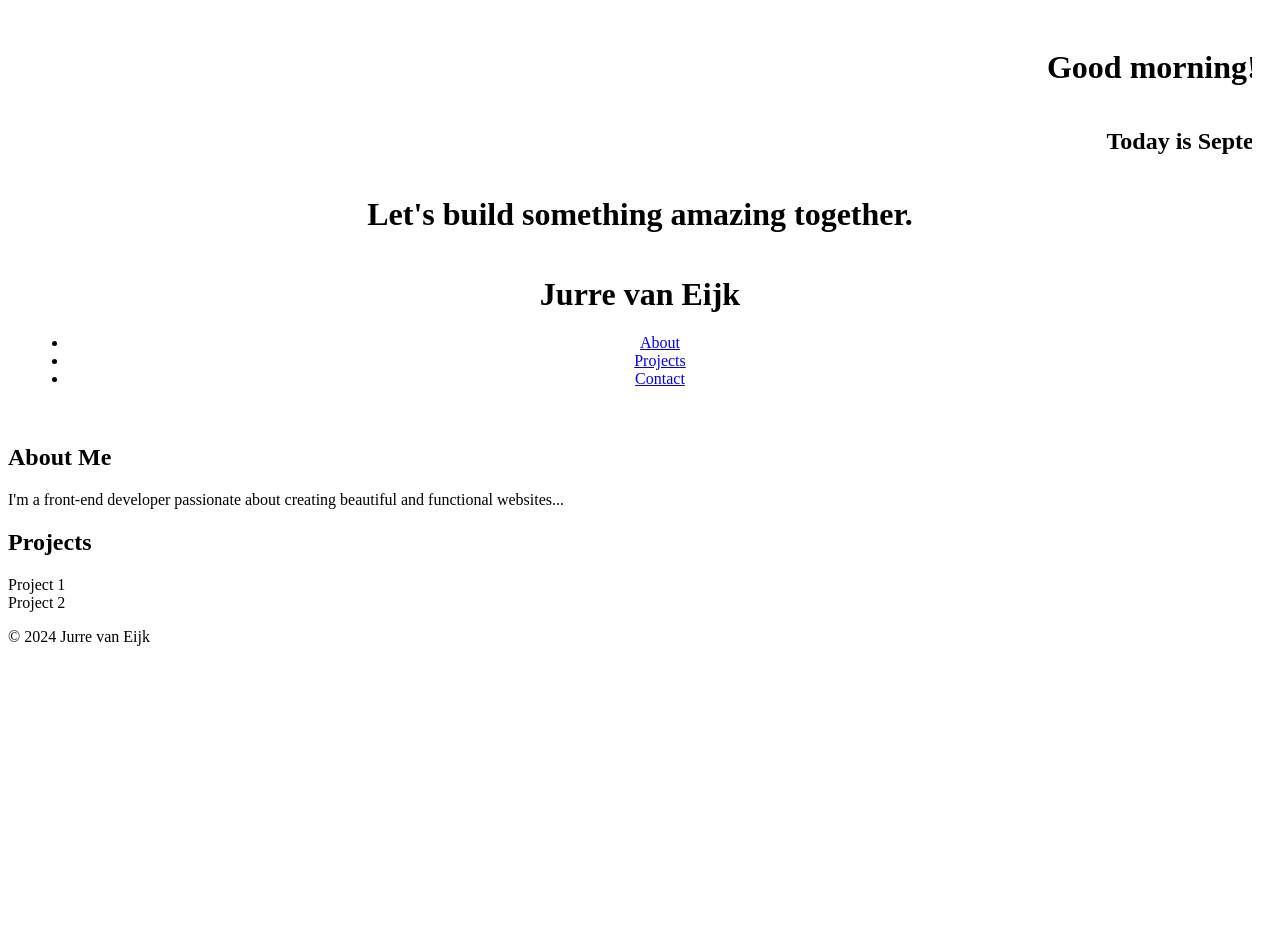
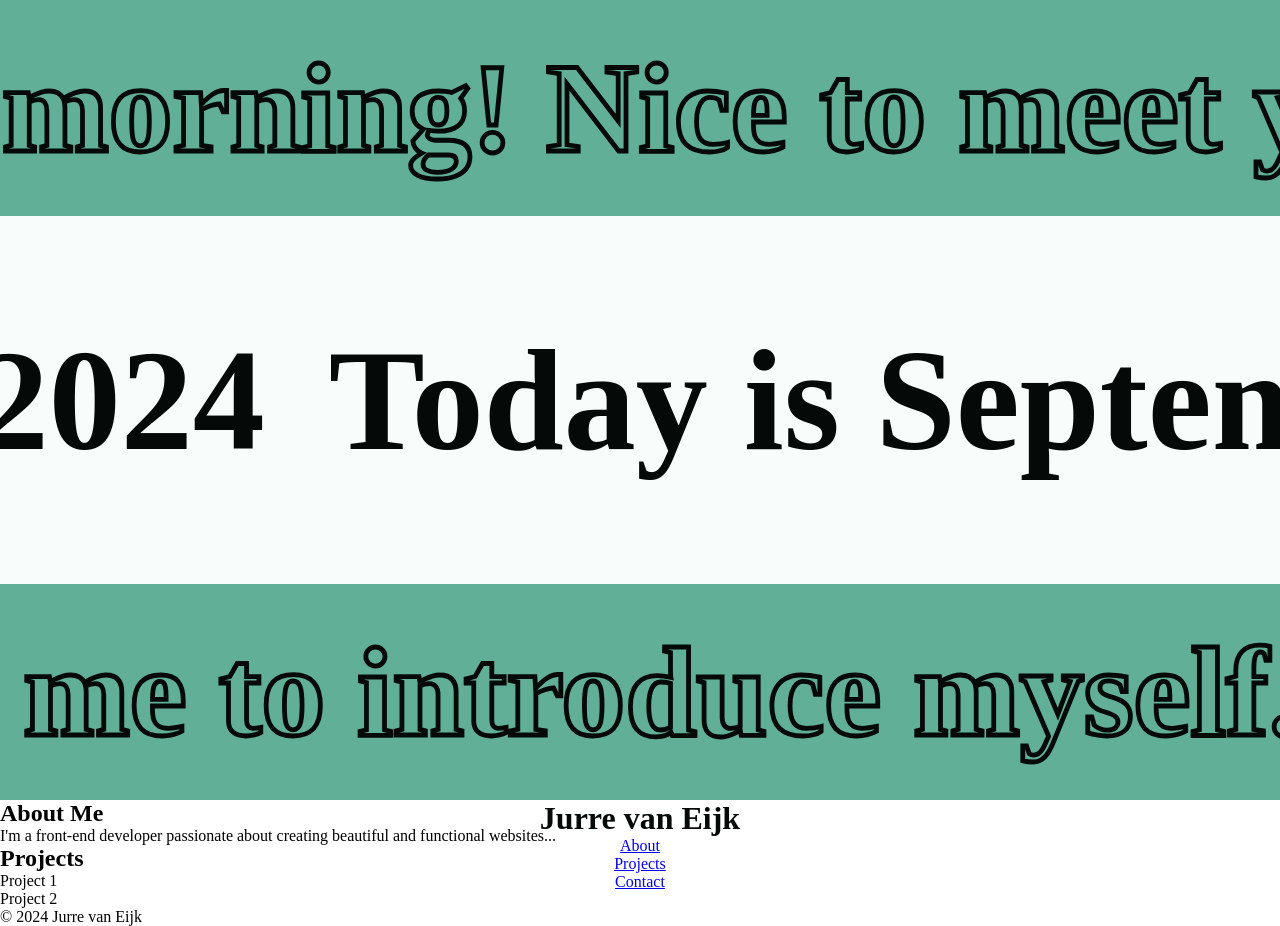
Before and after one commit to JurrevE/portfolio, a React (Vite) app: page / in a window 1280 px wide. Before the commit the page ends 800 px from the top, so only its background shows below. Built offline with nearby package versions, Linux system fonts and the light colour scheme.

Commit message:
header almost done

```diff
--- a/package.json
+++ b/package.json
@@ -11,7 +11,8 @@
   },
   "dependencies": {
     "react": "^18.3.1",
-    "react-dom": "^18.3.1"
+    "react-dom": "^18.3.1",
+    "react-fast-marquee": "^1.6.5"
   },
   "devDependencies": {
     "@eslint/js": "^9.9.0",
--- a/src/App.css
+++ b/src/App.css
@@ -1,41 +1,71 @@
 /* General header styles */
+* {
+	margin: 0;
+	padding: 0;
+}
+
+:root {
+	--text: #050a08;
+	--background: #f8fcfa;
+	--primary: #60af96;
+	--secondary: #aac4d4;
+	--accent: #8293c0;
+	--bubbles: #f2f4f3;
+}
+
+@font-face {
+	font-family: "Nimbus";
+	src: url("./assets/fonts/NimbusSanL-Bol.otf");
+}
+
 .header {
 	position: relative;
-	padding: 20px;
 	background-color: var(--background);
 	color: var(--text);
 	text-align: center;
+	height: 100vh;
+}
+
+.animations {
+	height: 100%;
+	font-family: "Nimbus", sans-serif;
+}
+
+.animationDiv1,
+.animationDiv3 {
+	font-size: 4rem;
+	background-color: var(--primary);
+	height: 27%;
+	/* Hollow font style */
+	color: transparent;
+	-webkit-text-stroke: 0.3rem var(--text);
+	-webkit-text-fill-color: transparent;
+}
+
+.animationDiv2 {
+	font-size: 6rem;
+	background-color: var(--background);
+	height: 46%;
+	/* Normal filled font style */
+	color: var(--text);
 }
 
 /* Container for scrolling animation */
 .animationDiv1,
-.animationDiv2 {
-	overflow: hidden; /* Hide the overflowing text */
-	white-space: nowrap; /* Ensure text stays on a single line */
-	position: relative; /* Needed for proper alignment */
-	margin: 0 auto; /* Center the div */
-	width: 100%; /* Ensure it takes full width */
+.animationDiv2,
+.animationDiv3 {
+	color: var(--text);
+	position: relative;
+	margin: 0 auto;
+	width: 100%;
+	display: flex;
+	align-items: center;
 }
+/* In your App.css or relevant CSS file */
 
-/* Scroll animation */
-.scroll-text {
-	display: inline-block;
-	padding-left: 100%; /* Start position outside of the container */
-	animation: scroll-left 10s linear infinite; /* Adjust duration as needed */
+.h1marquee {
+	margin-right: 4rem;
 }
-
-/* Duplicate content for seamless scrolling */
-.scroll-text::before {
-	content: attr(data-content);
-	display: inline-block;
+.h2marquee {
+	margin-right: 4rem;
 }
-
-/* Keyframes for scrolling effect */
-@keyframes scroll-left {
-	0% {
-		transform: translateX(100%); /* Start off-screen to the right */
-	}
-	100% {
-		transform: translateX(-100%); /* End off-screen to the left */
-	}
-}
--- a/src/assets/Header.jsx
+++ b/src/assets/Header.jsx
@@ -1,79 +1,65 @@
-import React, { useEffect, useRef } from "react";
+import React, { useState, useEffect } from "react";
+import Marquee from "react-fast-marquee";
 import "../App.css";
 
-// Array of month names
-const monthNames = [
-	"January",
-	"February",
-	"March",
-	"April",
-	"May",
-	"June",
-	"July",
-	"August",
-	"September",
-	"October",
-	"November",
-	"December",
-];
-
-function getGreeting() {
-	const now = new Date();
-	const hours = now.getHours();
-	const day = now.getDate(); // Day of the month
-	const monthIndex = now.getMonth(); // Month (0-11)
-	const year = now.getFullYear(); // Four-digit year
-
-	// Get the month name from the array
-	const monthName = monthNames[monthIndex];
-	// initial commit
-	// Return the greeting based on the time of day
-	if (hours < 12) {
-		return "Good morning!";
-	} else if (hours < 18) {
-		return "Good afternoon!";
-	} else {
-		return "Good evening!";
-	}
-}
-
-function getDateInfo() {
-	const now = new Date();
-	const day = now.getDate();
-	const monthIndex = now.getMonth();
-	const year = now.getFullYear();
-
-	// Get the month name from the array
-	const monthName = monthNames[monthIndex];
-
-	return `Today is ${monthName} ${day}, ${year}`;
-}
-
-function Header() {
-	const greetingMessage = getGreeting();
-	const dateInfo = getDateInfo();
-
-	const scrollTextRef = useRef(null);
+const Header = () => {
+	const [currentDate, setCurrentDate] = useState("");
+	const [greeting, setGreeting] = useState("");
 
 	useEffect(() => {
-		if (scrollTextRef.current) {
-			const scrollText = scrollTextRef.current;
-			scrollText.setAttribute("data-content", scrollText.textContent);
+		const today = new Date();
+		const options = { year: "numeric", month: "long", day: "numeric" };
+		setCurrentDate(today.toLocaleDateString(undefined, options));
+
+		const hours = today.getHours();
+		let greetingText = "";
+		if (hours < 12) {
+			greetingText = "Good morning";
+		} else if (hours < 18) {
+			greetingText = "Good afternoon";
+		} else {
+			greetingText = "Good night";
 		}
+		setGreeting(greetingText);
 	}, []);
 
 	return (
 		<header className="header">
 			<div className="animationDiv1">
-				<h1 className="scroll-text" ref={scrollTextRef}>
-					{greetingMessage} Nice to meet you!
-				</h1>
+				<Marquee
+					className="marquee"
+					speed={60}
+					gradient={false}
+					direction="left"
+					loop={0}
+					pauseOnHover={false}
+				>
+					<h1 className="h1marquee">{greeting}! Nice to meet you!</h1>
+				</Marquee>
 			</div>
 			<div className="animationDiv2">
-				<h2 className="scroll-text">{dateInfo}</h2>
+				<Marquee
+					className="marquee"
+					speed={60}
+					gradient={false}
+					direction="right"
+					loop={0}
+					pauseOnHover={false}
+				>
+					<h2 className="h2marquee">Today is {currentDate}</h2>
+				</Marquee>
 			</div>
-			<div className="animationDiv2">
-				<h1 id="goodbyeMessage">Let's build something amazing together.</h1>
+			<div className="animationDiv3">
+				<Marquee
+					className="marquee"
+					speed={60}
+					gradient={false}
+					direction="left"
+					loop={0}
+					pauseOnHover={false}
+				>
+					<h1 className="h1marquee">Allow me to introduce myself.</h1>
+				</Marquee>
 			</div>
 			<h1>Jurre van Eijk</h1>
 			<nav>
@@ -91,6 +77,6 @@ function Header() {
 			</nav>
 		</header>
 	);
-}
+};
 
 export default Header;
```
Also changed, not shown: src/assets/fonts/NimbusSanL-Bol.otf (added), 1 other file (tests, documents, lock files or other folders).
